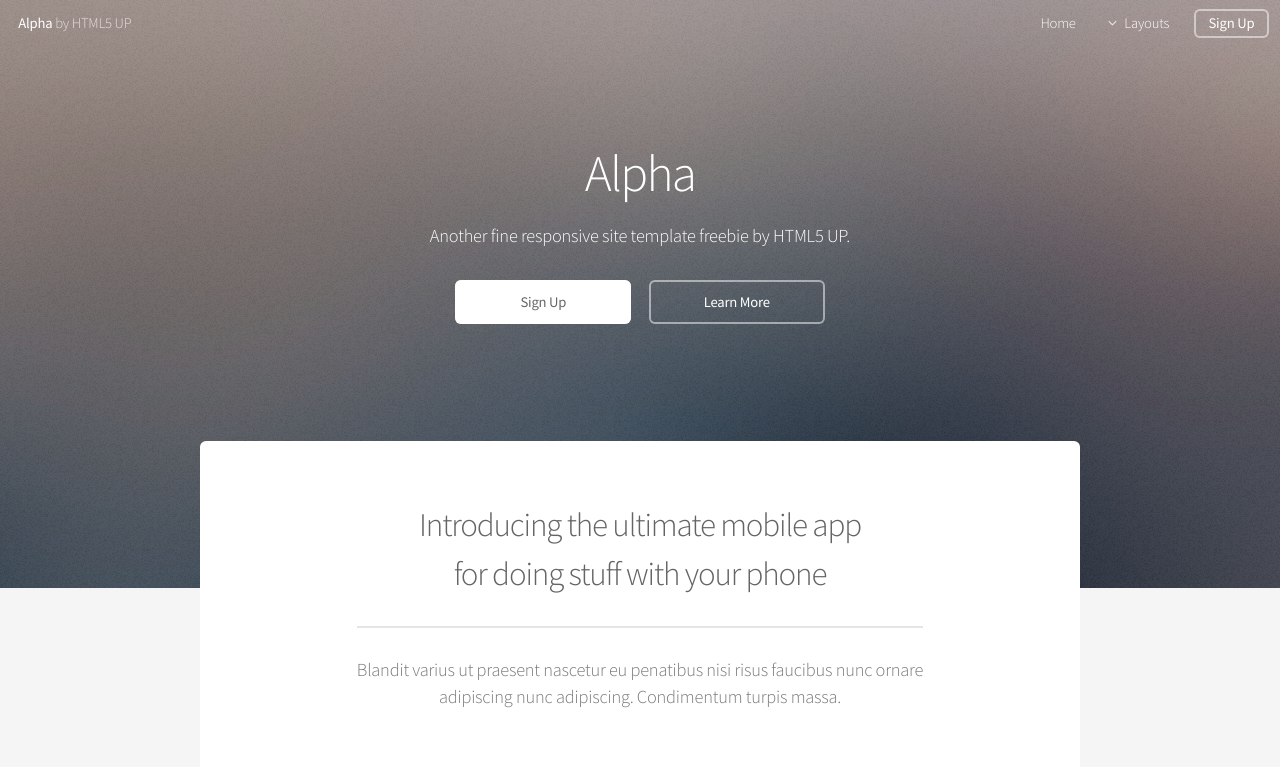
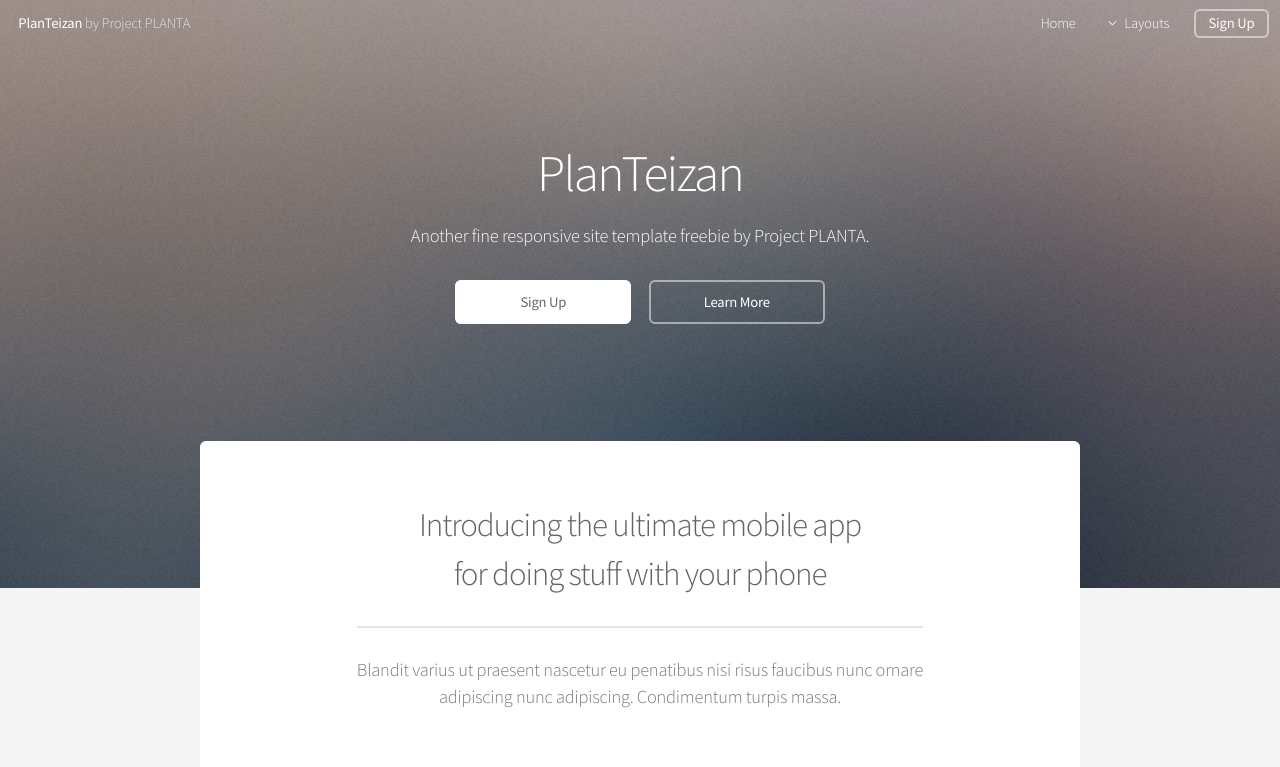
Before and after one commit to miyaviasia/miyaviasia, a plain HTML site: page index.html in a window 1280 px wide. Shown: the top 767 px of the page. Drawn offline with Linux system fonts and the light colour scheme.

Commit message:
index.html commit

```diff
--- a/index.html
+++ b/index.html
@@ -1,12 +1,12 @@
 <!DOCTYPE HTML>
 <!--
-	Alpha by HTML5 UP
+	PlanTeizan by Project PLANTA
 	html5up.net | @n33co
 	Free for personal and commercial use under the CCA 3.0 license (html5up.net/license)
 -->
 <html>
 	<head>
-		<title>Alpha by HTML5 UP</title>
+		<title>PlanTeizan by Project PLANTA</title>
 		<meta http-equiv="content-type" content="text/html; charset=utf-8" />
 		<meta name="description" content="" />
 		<meta name="keywords" content="" />
@@ -28,7 +28,7 @@
 
 		<!-- Header -->
 			<header id="header" class="alt">
-				<h1><a href="index.html">Alpha</a> by HTML5 UP</h1>
+				<h1><a href="index.html">PlanTeizan</a> by Project PLANTA</h1>
 				<nav id="nav">
 					<ul>
 						<li><a href="index.html">Home</a></li>
@@ -56,8 +56,8 @@
 
 		<!-- Banner -->
 			<section id="banner">
-				<h2>Alpha</h2>
-				<p>Another fine responsive site template freebie by HTML5 UP.</p>
+				<h2>PlanTeizan</h2>
+				<p>Another fine responsive site template freebie by Project PLANTA.</p>
 				<ul class="actions">
 					<li><a href="#" class="button special">Sign Up</a></li>
 					<li><a href="#" class="button">Learn More</a></li>
```
